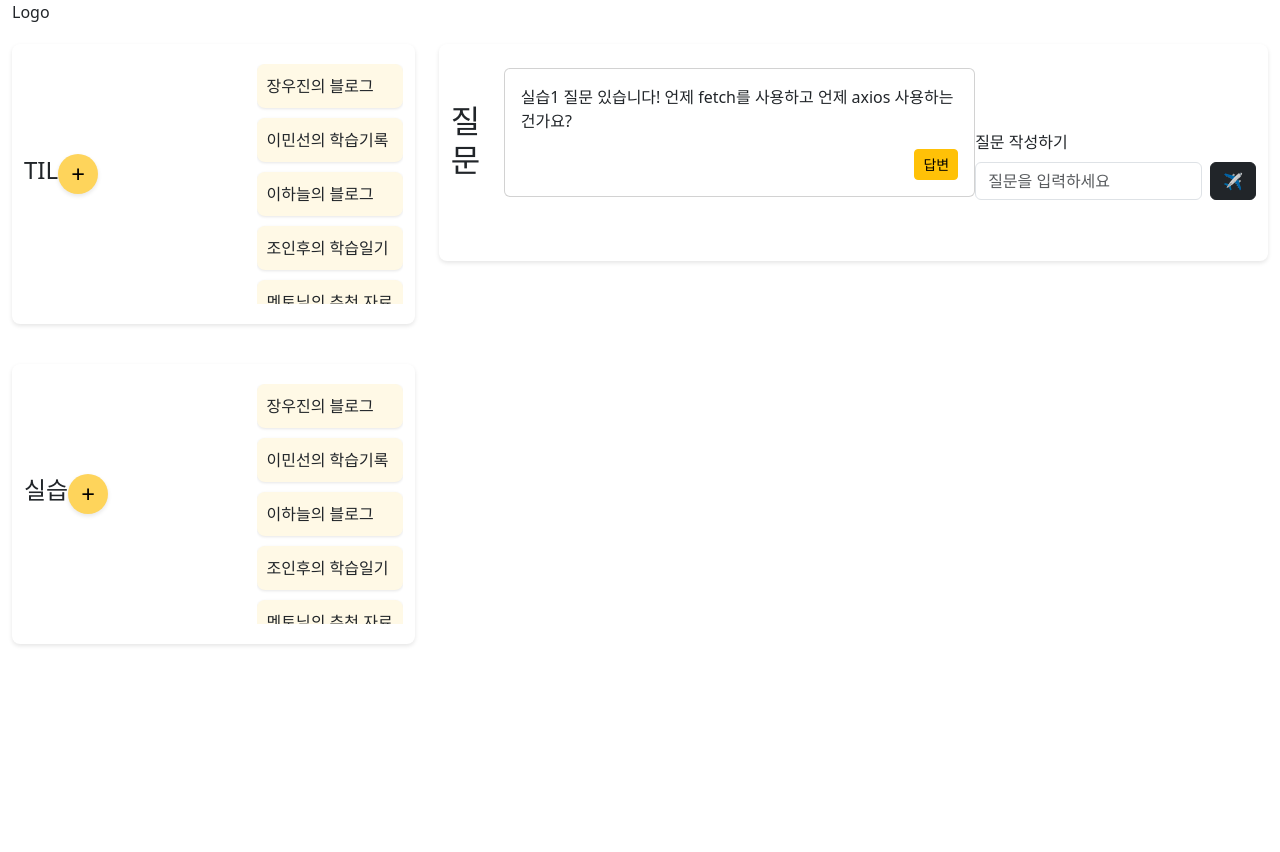
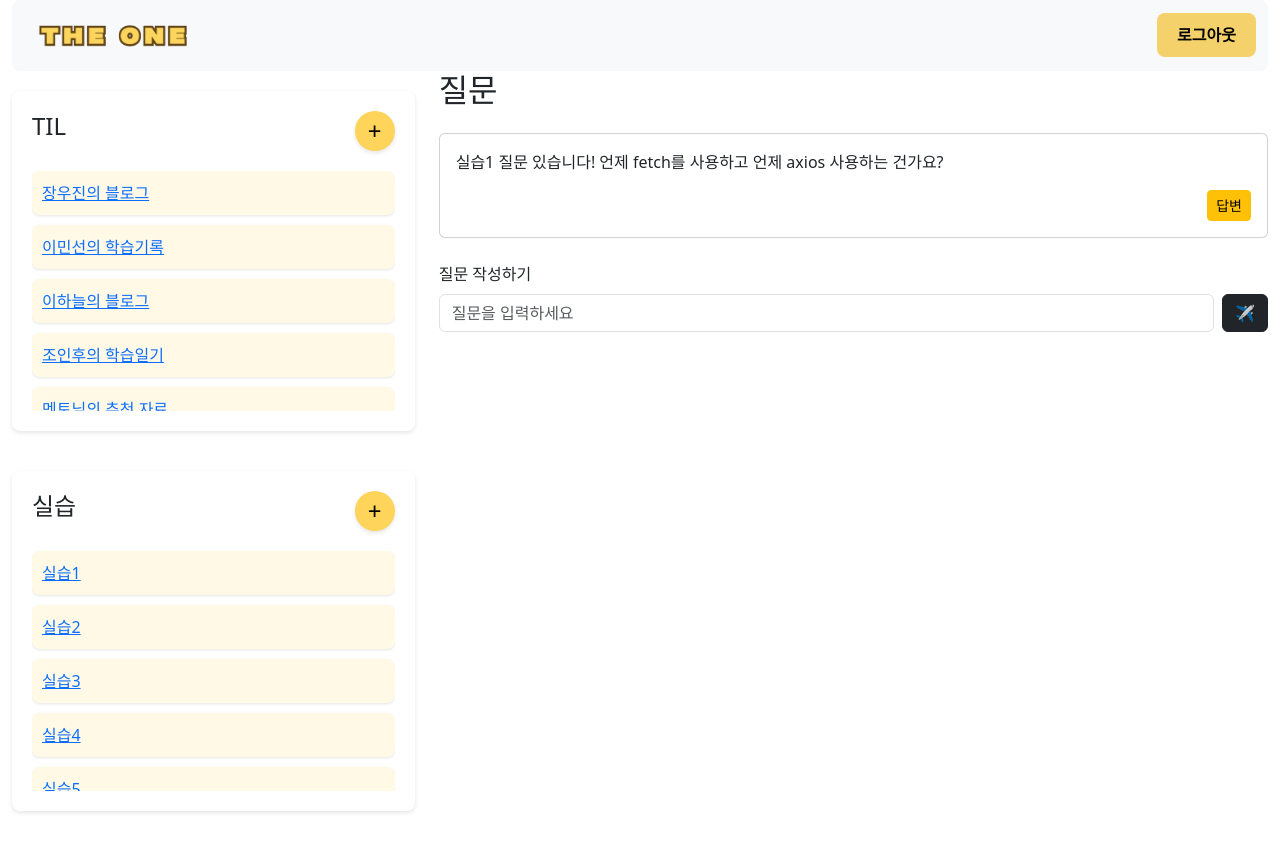
Before and after one commit to pda5th-TheOne/front, a React (Vite) app: page /detail in a window 1280 px wide. Shown: the top 852 px of the page. Before the commit the page ends 824 px from the top, so only its background shows below. Built offline with nearby package versions, Linux system fonts and the light colour scheme.

Commit message:
feat: Update design and add data requests in TIL & Practice (#20)

```diff
--- a/src/pages/detail/ContentsLeft.css
+++ b/src/pages/detail/ContentsLeft.css
@@ -1,4 +1,4 @@
-.container {
+.detail-container {
   margin: 20px auto;
   background-color: white;
   border-radius: 8px;
--- a/src/pages/detail/Main.jsx
+++ b/src/pages/detail/Main.jsx
@@ -1,14 +1,16 @@
-import { Container, Row, Col } from "react-bootstrap";
-import "./Main.css";
+import { Container, Row, Col } from 'react-bootstrap';
+import './Main.css';
 
-import TIL from "./TIL";
-import Practice from "./Practice";
-import Question from "./Question";
+import Logo from '../../components/Logo';
+
+import TIL from './TIL';
+import Practice from './Practice';
+import Question from './Question';
 
 export default function Main() {
   return (
     <Container fluid>
-      <div>Logo</div>
+      <Logo></Logo>
       <Row id="contents">
         <Col id="contents-left" xs={4} className="d-flex flex-column">
           <div id="TIL">
--- a/src/pages/detail/Practice.jsx
+++ b/src/pages/detail/Practice.jsx
@@ -1,41 +1,47 @@
-import { useState, useEffect } from "react";
-import Modal from "react-bootstrap/Modal";
-import Button from "react-bootstrap/Button";
-import Form from "react-bootstrap/Form";
-import "./ContentsLeft.css";
+import { useState, useEffect } from 'react';
+import axios from 'axios';
+import Modal from 'react-bootstrap/Modal';
+import Button from 'react-bootstrap/Button';
+import Form from 'react-bootstrap/Form';
+import { Link } from 'react-router-dom'; // react-router-dom에서 Link를 import
+import './ContentsLeft.css';
 
 export default function Practice() {
-  const [TILs, setTILs] = useState([]);
+  const [practices, setPractices] = useState([]);
   const [showModal, setShowModal] = useState(false);
-  const [newTIL, setNewTIL] = useState("");
+  const [newPractice, setNewPractice] = useState('');
 
   useEffect(() => {
-    // Initial TIL list setup
-    setTILs([
-      "장우진의 블로그",
-      "이민선의 학습기록",
-      "이하늘의 블로그",
-      "조인후의 학습일기",
-      "멘토님의 추천 자료",
-    ]);
+    // Initial practices list setup
+    setPractices(['실습1', '실습2', '실습3', '실습4', '실습5']);
   }, []);
 
   const handleShowModal = () => setShowModal(true);
   const handleCloseModal = () => {
     setShowModal(false);
-    setNewTIL("");
+    setNewPractice(''); // 변경된 변수명으로 수정
   };
 
-  const handleAddTIL = () => {
-    if (newTIL.trim()) {
-      setTILs([...TILs, newTIL]);
-      setNewTIL("");
-      setShowModal(false);
+  const handleAddPractice = async () => {
+    if (newPractice.trim()) {
+      try {
+        // API로 새로운 practice 데이터 POST 요청
+        // await axios.post("/api/practice", { name: newPractice });
+
+        // practices 리스트 업데이트
+        setPractices((prevPractices) => [...prevPractices, newPractice]);
+
+        // 모달 닫기 및 상태 초기화
+        setNewPractice(''); // 변경된 변수명으로 수정
+        setShowModal(false);
+      } catch (error) {
+        console.error('Failed to add practice data:', error);
+      }
     }
   };
 
   return (
-    <div className="container">
+    <div className="detail-container">
       <div className="header">
         <h1>실습</h1>
         <button className="add-button" onClick={handleShowModal}>
@@ -43,9 +49,15 @@ export default function Practice() {
         </button>
       </div>
       <div className="til-list">
-        {TILs.map((til, index) => (
+        {practices.map((practice, index) => (
           <div key={index} className="til-item">
-            {til}
+            {/* 각 실습 항목을 클릭 시 해당 링크로 이동 */}
+            <Link
+              to={`/practice/${index + 1}/assignment`}
+              className="practice-link"
+            >
+              {practice}
+            </Link>
           </div>
         ))}
       </div>
@@ -53,17 +65,17 @@ export default function Practice() {
       {/* 모달창 */}
       <Modal show={showModal} onHide={handleCloseModal}>
         <Modal.Header closeButton>
-          <Modal.Title>Add New TIL</Modal.Title>
+          <Modal.Title>Add New Practice</Modal.Title>
         </Modal.Header>
         <Modal.Body>
           <Form>
-            <Form.Group controlId="formTIL">
-              <Form.Label>New TIL</Form.Label>
+            <Form.Group controlId="formPractice">
+              <Form.Label>New Practice</Form.Label>
               <Form.Control
                 type="text"
-                placeholder="Enter new TIL"
-                value={newTIL}
-                onChange={(e) => setNewTIL(e.target.value)}
+                placeholder="Enter new practice"
+                value={newPractice} // 변경된 변수명으로 수정
+                onChange={(e) => setNewPractice(e.target.value)} // 변경된 변수명으로 수정
               />
             </Form.Group>
           </Form>
@@ -72,7 +84,7 @@ export default function Practice() {
           <Button variant="secondary" onClick={handleCloseModal}>
             Cancel
           </Button>
-          <Button variant="primary" onClick={handleAddTIL}>
+          <Button variant="primary" onClick={handleAddPractice}>
             Add
           </Button>
         </Modal.Footer>
--- a/src/pages/detail/Question.jsx
+++ b/src/pages/detail/Question.jsx
@@ -1,33 +1,33 @@
-import { useState } from "react";
-import { Card, Button, Form, Container } from "react-bootstrap";
+import { useState } from 'react';
+import { Card, Button, Form, Container } from 'react-bootstrap';
 
 export default function Question() {
   const [questions, setQuestions] = useState([
-    "실습1 질문 있습니다! 언제 fetch를 사용하고 언제 axios 사용하는 건가요?",
+    '실습1 질문 있습니다! 언제 fetch를 사용하고 언제 axios 사용하는 건가요?',
   ]);
   const [answers, setAnswers] = useState({});
-  const [newQuestion, setNewQuestion] = useState("");
-  const [newAnswer, setNewAnswer] = useState("");
+  const [newQuestion, setNewQuestion] = useState('');
+  const [newAnswer, setNewAnswer] = useState('');
   const [activeQuestion, setActiveQuestion] = useState(null); // 활성화된 답변 입력 필드를 위한 상태
 
   const handleQuestionSubmit = (e) => {
     // 질문 등록을 위한 함수
     e.preventDefault();
-    if (newQuestion.trim() !== "") {
+    if (newQuestion.trim() !== '') {
       setQuestions([...questions, newQuestion]);
-      setNewQuestion("");
+      setNewQuestion('');
     }
   };
 
   const handleAnswerSubmit = (e, questionIndex) => {
     // 답변 등록을 위한 함수
     e.preventDefault();
-    if (newAnswer.trim() !== "") {
+    if (newAnswer.trim() !== '') {
       const updatedAnswers = { ...answers };
       if (!updatedAnswers[questionIndex]) updatedAnswers[questionIndex] = [];
       updatedAnswers[questionIndex].push(newAnswer);
       setAnswers(updatedAnswers);
-      setNewAnswer("");
+      setNewAnswer('');
       setActiveQuestion(null);
     }
   };
@@ -37,7 +37,7 @@ export default function Question() {
   };
 
   return (
-    <Container className="py-4">
+    <>
       <h2 className="mb-4">질문</h2>
 
       {questions.map((question, questionIndex) => (
@@ -49,7 +49,7 @@ export default function Question() {
                 variant="warning"
                 size="sm"
                 className="float-end"
-                style={{ fontSize: "0.875rem" }}
+                style={{ fontSize: '0.875rem' }}
                 onClick={() => handleReplyClick(questionIndex)}
               >
                 답변
@@ -108,6 +108,6 @@ export default function Question() {
           </div>
         </Form.Group>
       </Form>
-    </Container>
+    </>
   );
 }
--- a/src/pages/detail/TIL.jsx
+++ b/src/pages/detail/TIL.jsx
@@ -1,41 +1,74 @@
-import { useState, useEffect } from "react";
-import Modal from "react-bootstrap/Modal";
-import Button from "react-bootstrap/Button";
-import Form from "react-bootstrap/Form";
-import "./ContentsLeft.css";
+import { useState, useEffect } from 'react';
+import axios from 'axios';
+import Modal from 'react-bootstrap/Modal';
+import Button from 'react-bootstrap/Button';
+import Form from 'react-bootstrap/Form';
+import './ContentsLeft.css';
 
 export default function TIL() {
   const [TILs, setTILs] = useState([]);
   const [showModal, setShowModal] = useState(false);
-  const [newTIL, setNewTIL] = useState("");
+  const [newTIL, setNewTIL] = useState({ title: '', link: '' });
 
   useEffect(() => {
-    // Initial TIL list setup
+    // Initial TIL list setup with title and link
     setTILs([
-      "장우진의 블로그",
-      "이민선의 학습기록",
-      "이하늘의 블로그",
-      "조인후의 학습일기",
-      "멘토님의 추천 자료",
+      { title: '장우진의 블로그', link: 'https://example.com/장우진의블로그' },
+      {
+        title: '이민선의 학습기록',
+        link: 'https://example.com/이민선의학습기록',
+      },
+      { title: '이하늘의 블로그', link: 'https://example.com/이하늘의블로그' },
+      {
+        title: '조인후의 학습일기',
+        link: 'https://example.com/조인후의학습일기',
+      },
+      {
+        title: '멘토님의 추천 자료',
+        link: 'https://example.com/멘토님의추천자료',
+      },
     ]);
   }, []);
+
+  // API 호출 예시 (commented out for now)
+  // useEffect(() => {
+  //   const fetchTILs = async () => {
+  //     try {
+  //       const response = await axios.get("/api/TILs"); // API 요청
+  //       setTILs(response.data); // 받은 데이터를 TILs 상태에 저장
+  //     } catch (error) {
+  //       console.error("Failed to fetch TILs:", error);
+  //     }
+  //   };
+  //   fetchTILs();
+  // }, []);
 
   const handleShowModal = () => setShowModal(true);
   const handleCloseModal = () => {
     setShowModal(false);
-    setNewTIL("");
+    setNewTIL({ title: '', link: '' });
   };
 
-  const handleAddTIL = () => {
-    if (newTIL.trim()) {
-      setTILs([...TILs, newTIL]);
-      setNewTIL("");
-      setShowModal(false);
+  const handleAddTIL = async () => {
+    if (newTIL.title.trim() && newTIL.link.trim()) {
+      try {
+        // API로 새로운 TIL 데이터 POST 요청
+        await axios.post('/api/TILs', newTIL);
+
+        // TIL 리스트 업데이트
+        setTILs([...TILs, newTIL]);
+
+        // 모달 닫기 및 상태 초기화
+        setNewTIL({ title: '', link: '' });
+        setShowModal(false);
+      } catch (error) {
+        console.error('Failed to add TIL:', error);
+      }
     }
   };
 
   return (
-    <div className="container">
+    <div className="detail-container">
       <div className="header">
         <h1>TIL</h1>
         <button className="add-button" onClick={handleShowModal}>
@@ -45,7 +78,9 @@ export default function TIL() {
       <div className="til-list">
         {TILs.map((til, index) => (
           <div key={index} className="til-item">
-            {til}
+            <a href={til.link} target="_blank" rel="noopener noreferrer">
+              {til.title}
+            </a>
           </div>
         ))}
       </div>
@@ -57,13 +92,25 @@ export default function TIL() {
         </Modal.Header>
         <Modal.Body>
           <Form>
-            <Form.Group controlId="formTIL">
-              <Form.Label>New TIL</Form.Label>
+            <Form.Group controlId="formTitle">
+              <Form.Label>Title</Form.Label>
               <Form.Control
                 type="text"
-                placeholder="Enter new TIL"
-                value={newTIL}
-                onChange={(e) => setNewTIL(e.target.value)}
+                placeholder="Enter title"
+                value={newTIL.title}
+                onChange={(e) =>
+                  setNewTIL({ ...newTIL, title: e.target.value })
+                }
+              />
+            </Form.Group>
+
+            <Form.Group controlId="formLink">
+              <Form.Label>Link</Form.Label>
+              <Form.Control
+                type="url"
+                placeholder="Enter link"
+                value={newTIL.link}
+                onChange={(e) => setNewTIL({ ...newTIL, link: e.target.value })}
               />
             </Form.Group>
           </Form>
```
